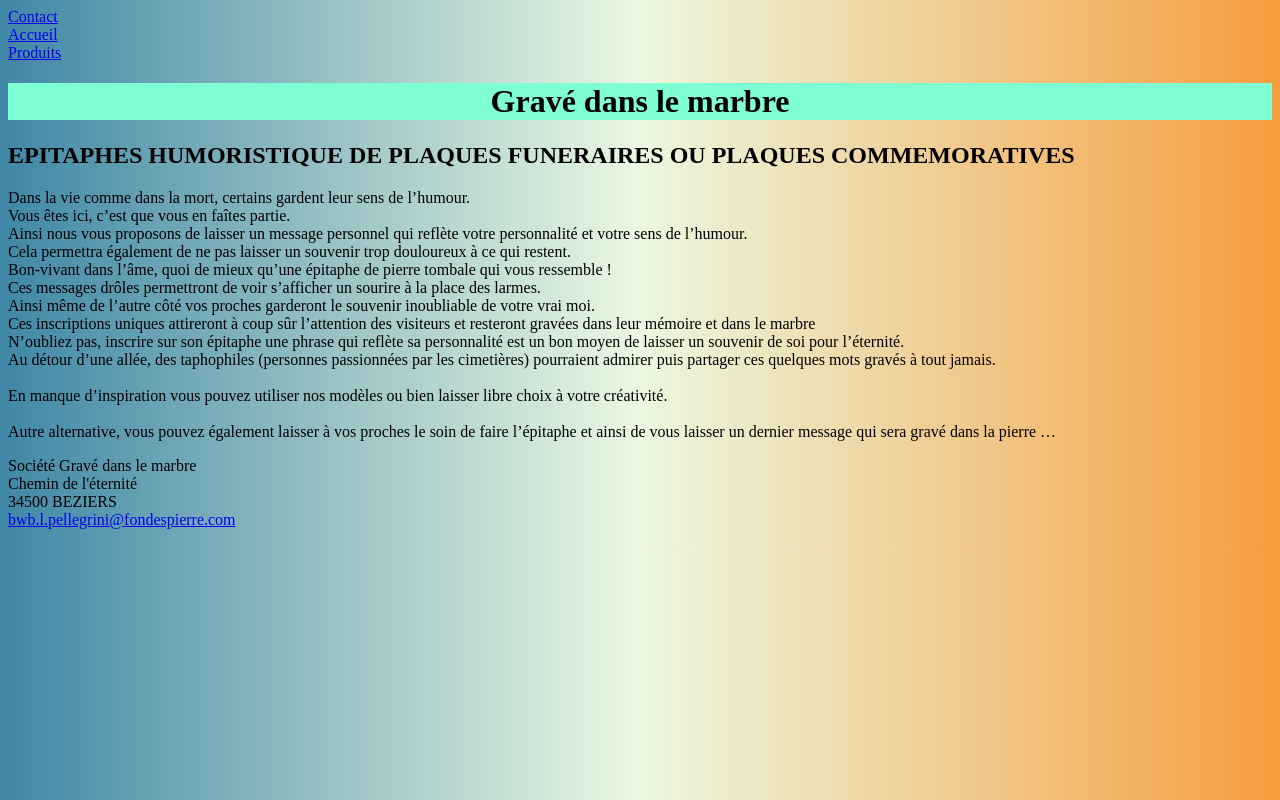
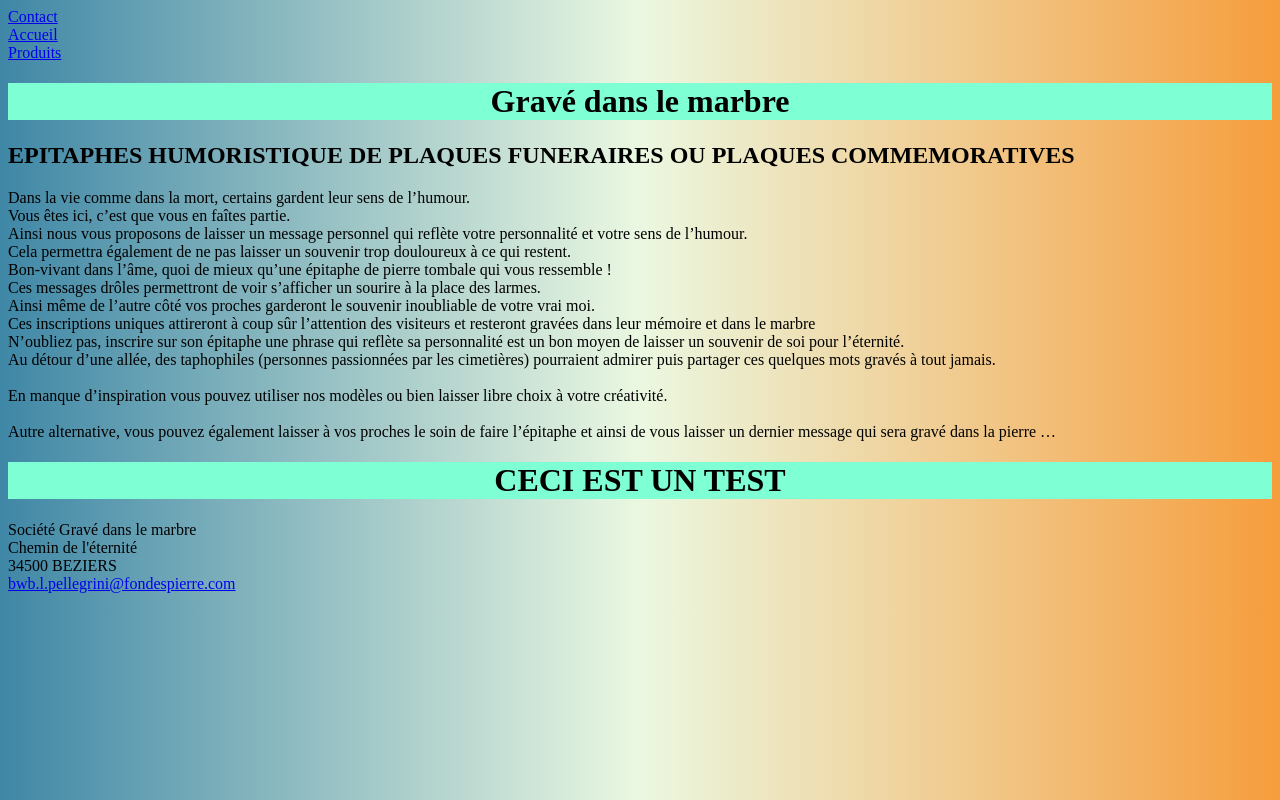
Before and after one commit to Bamtichacar/epitaphes, a plain HTML site: page index.html in a window 1280 px wide. Drawn offline with Linux system fonts and the light colour scheme.

Commit message:
Update index.html
TEST H1

```diff
--- a/index.html
+++ b/index.html
@@ -41,6 +41,13 @@
 
 </p1>
 
+
+<!--
+    ceci est un test -->
+
+
+<h1> CECI EST UN TEST </h1>
+
 <!--
     <img src="images/firefox-icon.png" alt="Mon image de test" />
 une navigation (menu) avec des liens vers les 3 pages suivantes : Accueil,Produits,Contact
```
